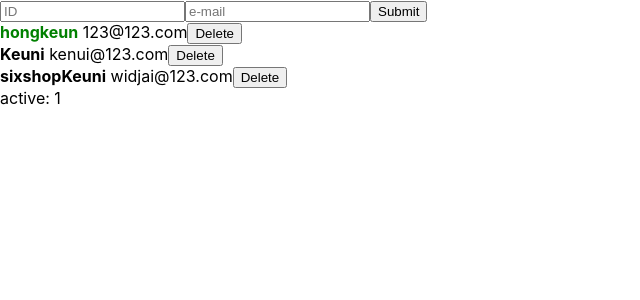
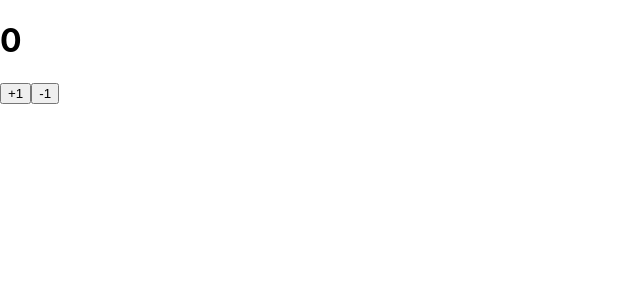
Before and after one commit to Keu-ni/fc-react, a React (Create React App) app: page / in a window 1280 px wide. Shown: the top 300 px of the page, without its empty margins (0-640 px from the left). Built offline with nearby package versions, Linux system fonts and the light colour scheme.

Commit message:
useReducer basic - react hook

```diff
--- a/src/Counter.js
+++ b/src/Counter.js
@@ -1,14 +1,28 @@
-import React from 'react';
+import React, { useReducer } from 'react';
+
+function reducer(state, action) {
+    switch(action.type) {
+        case 'INCREMENT':
+            return state + 1;
+        case 'DECREMENT':
+            return state - 1;
+        default:
+            // return state
+            throw new Error('Unhandled action');
+    }
+}
 
 function Counter() {
-    const [number, setNumber] = React.useState(0);
-
+    const [number, dispatch] = useReducer(reducer, 0);
     const onIncrease = () => {
-        // 성능 최적화 - 함수형 업데이트
-        setNumber(preNumber => preNumber + 1);
+        dispatch({
+            type: 'INCREMENT'
+        })
     }
     const onDecrease = () => {
-        setNumber(preNumber => preNumber - 1);
+        dispatch({
+            type: 'DECREMENT'
+        })
     }
 
     return (
--- a/src/index.js
+++ b/src/index.js
@@ -2,11 +2,12 @@
 import ReactDOM from 'react-dom';
 import './index.css';
 import App from './App';
+import Counter from './Counter';
 import reportWebVitals from './reportWebVitals';
 
 ReactDOM.render(
   <React.StrictMode>
-    <App />
+    <Counter />
   </React.StrictMode>,
   document.getElementById('root')
 );
```
Also changed, not shown: 1 other file (tests, documents, lock files or other folders).
